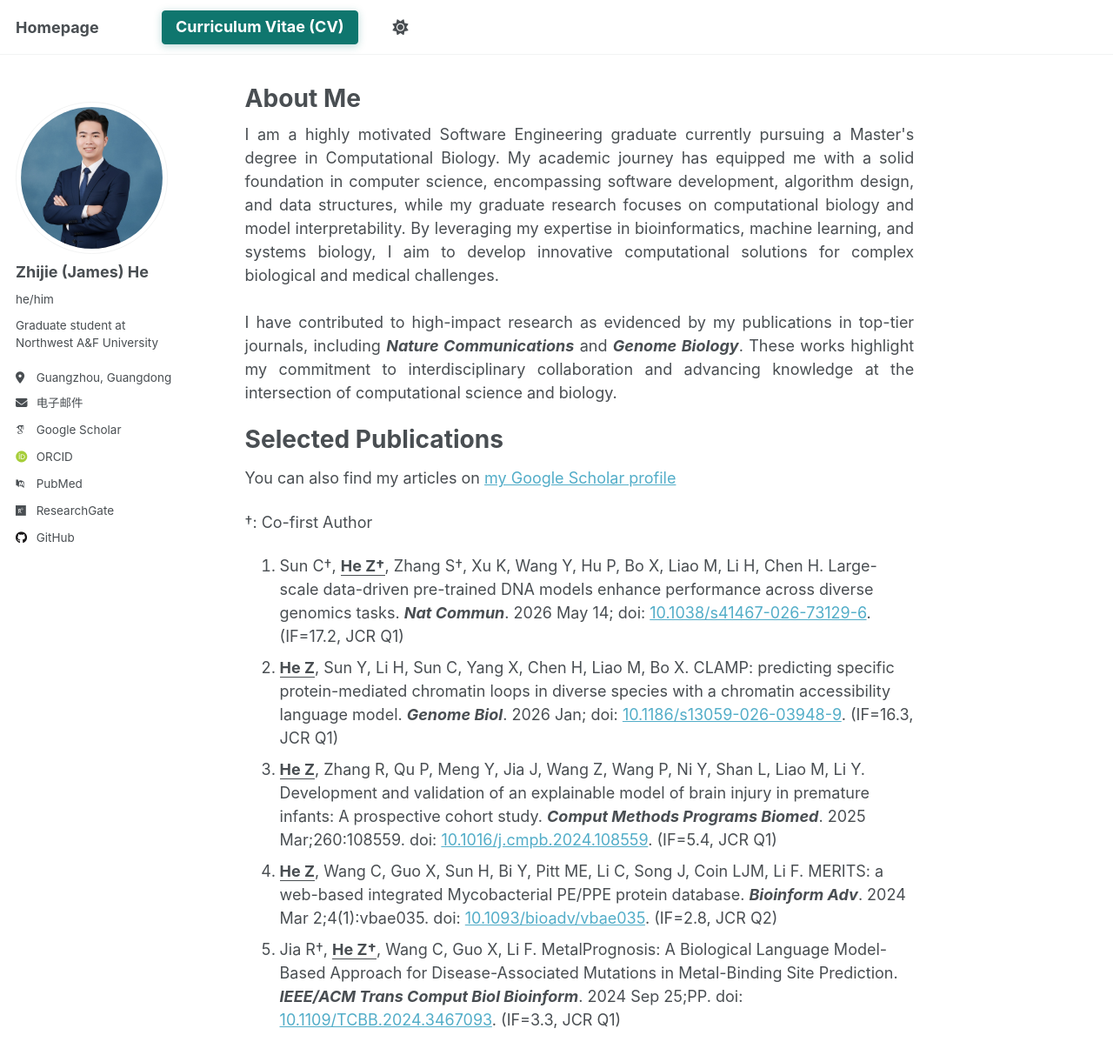
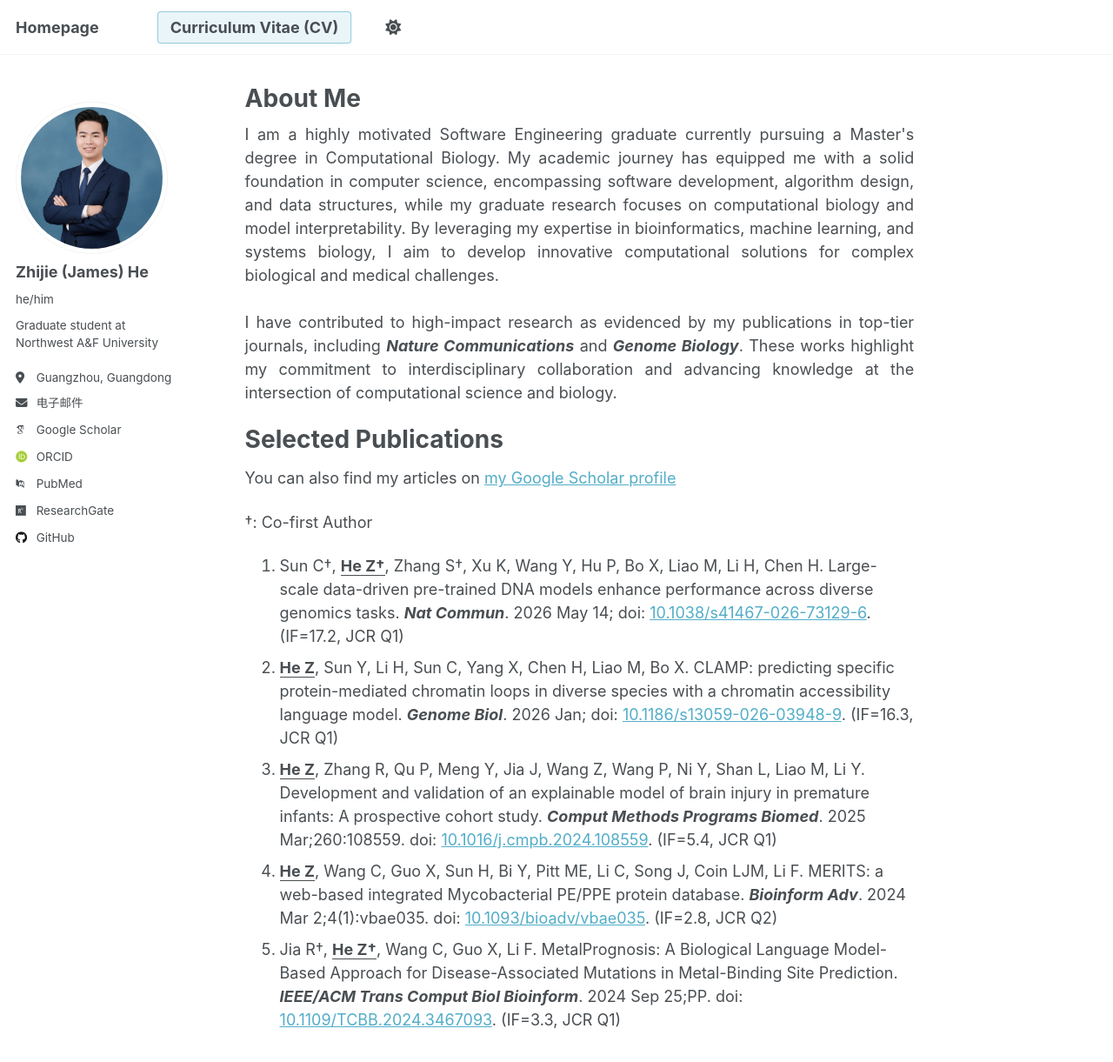
Before and after one commit to chikit2077/chikit2077.github.io, a Jekyll site: the page built from _pages/about.md, in a window 1280 px wide and 1400 px high. Shown: the top 1221 px of the window at 87% size. Built offline with Jekyll 4.4.1, drawn with Linux system fonts in a browser that asks for light colours; some web fonts are replaced; a script that is not in the unit is left out.

Commit message:
Refactor navigation styles for improved consistency and responsiveness

```diff
--- a/_sass/layout/_navigation.scss
+++ b/_sass/layout/_navigation.scss
@@ -3,17 +3,23 @@
    ========================================================================== */
 
 :root {
-  --masthead-cv-bg: #0f766e;
-  --masthead-cv-bg-hover: #0b5f59;
-  --masthead-cv-text: #fff;
-  --masthead-cv-shadow: rgba(15, 118, 110, 0.28);
+  --masthead-cv-bg: rgba(82, 173, 200, 0.12);
+  --masthead-cv-bg-hover: rgba(82, 173, 200, 0.18);
+  --masthead-cv-border: rgba(82, 173, 200, 0.56);
+  --masthead-cv-border-hover: rgba(82, 173, 200, 0.75);
+  --masthead-cv-text: var(--global-masthead-link-color);
+  --masthead-cv-focus: #52adc8;
+  --masthead-cv-shadow: rgba(82, 173, 200, 0.12);
 }
 
 html[data-theme="dark"] {
-  --masthead-cv-bg: #d3f7ff;
-  --masthead-cv-bg-hover: #aee8f3;
-  --masthead-cv-text: #243033;
-  --masthead-cv-shadow: rgba(211, 247, 255, 0.18);
+  --masthead-cv-bg: rgba(255, 255, 255, 0.08);
+  --masthead-cv-bg-hover: rgba(255, 255, 255, 0.13);
+  --masthead-cv-border: rgba(255, 255, 255, 0.28);
+  --masthead-cv-border-hover: rgba(211, 247, 255, 0.56);
+  --masthead-cv-text: var(--global-masthead-link-color);
+  --masthead-cv-focus: #d3f7ff;
+  --masthead-cv-shadow: rgba(0, 0, 0, 0.12);
 }
 
 /*
@@ -275,15 +281,15 @@ html[data-theme="dark"] {
 
     .masthead__menu-item--cv {
       a {
-        margin-left: 1rem;
-        padding: 0.45rem 0.85rem;
+        margin-left: 0.75rem;
+        padding: 0.4rem 0.75rem;
         color: var(--masthead-cv-text);
         font-weight: 700;
-        line-height: 1.15;
+        line-height: 1.2;
         background: var(--masthead-cv-bg);
-        border: 1px solid var(--masthead-cv-bg);
+        border: 1px solid var(--masthead-cv-border);
         border-radius: $border-radius;
-        box-shadow: 0 2px 10px var(--masthead-cv-shadow);
+        box-shadow: 0 1px 4px var(--masthead-cv-shadow);
         -webkit-transition: $global-transition;
         transition: $global-transition;
 
@@ -294,11 +300,11 @@ html[data-theme="dark"] {
         &:hover {
           color: var(--masthead-cv-text);
           background: var(--masthead-cv-bg-hover);
-          border-color: var(--masthead-cv-bg-hover);
+          border-color: var(--masthead-cv-border-hover);
         }
 
         &:focus {
-          outline: 2px solid var(--masthead-cv-bg);
+          outline: 2px solid var(--masthead-cv-focus);
           outline-offset: 3px;
         }
       }
```
